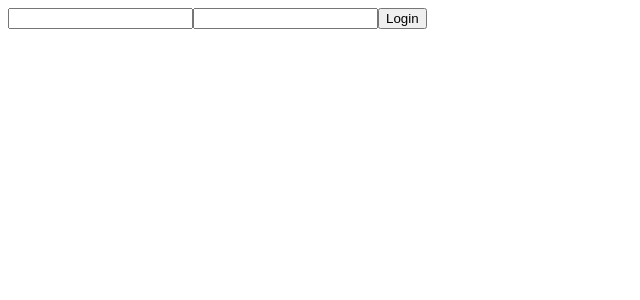
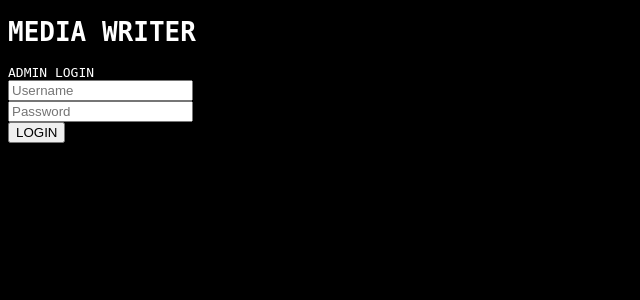
Before and after one commit to rileywallaceriley/Mediawriter, a Flask app: page /login in a window 1280 px wide. Shown: the top 300 px of the page, without its empty margins (0-640 px from the left). Run offline with Flask 3, Linux system fonts and the light colour scheme; some web fonts are replaced.

Commit message:
Update login.html

```diff
--- a/templates/login.html
+++ b/templates/login.html
@@ -1 +1,30 @@
-<html><body><form method='POST'><input name='username'><input name='password'><button>Login</button></form></body></html>
+<!DOCTYPE html>
+<html lang="en">
+<head>
+  <meta charset="UTF-8">
+  <title>Login - Media Writer</title>
+  <link href="https://fonts.cdnfonts.com/css/press-start-2p" rel="stylesheet">
+  <link rel="stylesheet" href="{{ url_for('static', filename='css/style.css') }}">
+</head>
+<body>
+  <header>
+    <h1>MEDIA WRITER</h1>
+  </header>
+
+  <div class="story-feed">
+    <div class="story-card">
+      <form method="POST" action="/login">
+        <div class="story-title">ADMIN LOGIN</div>
+        <input type="text" name="username" placeholder="Username" required class="input-box"><br>
+        <input type="password" name="password" placeholder="Password" required class="input-box"><br>
+        <button type="submit" class="read-button">LOGIN</button>
+        {% with messages = get_flashed_messages() %}
+          {% if messages %}
+            <p style="color: red;">{{ messages[0] }}</p>
+          {% endif %}
+        {% endwith %}
+      </form>
+    </div>
+  </div>
+</body>
+</html>
```
